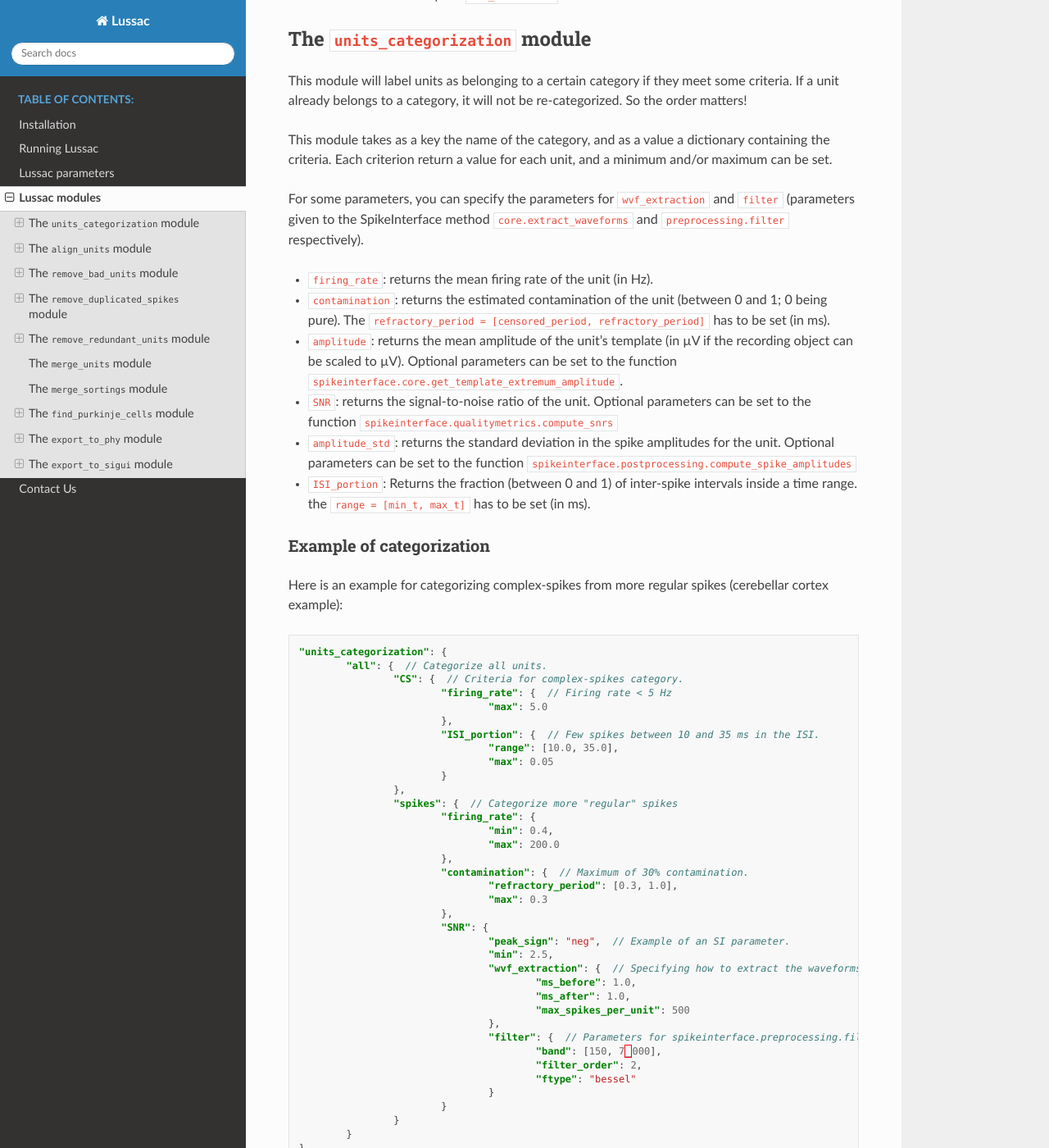
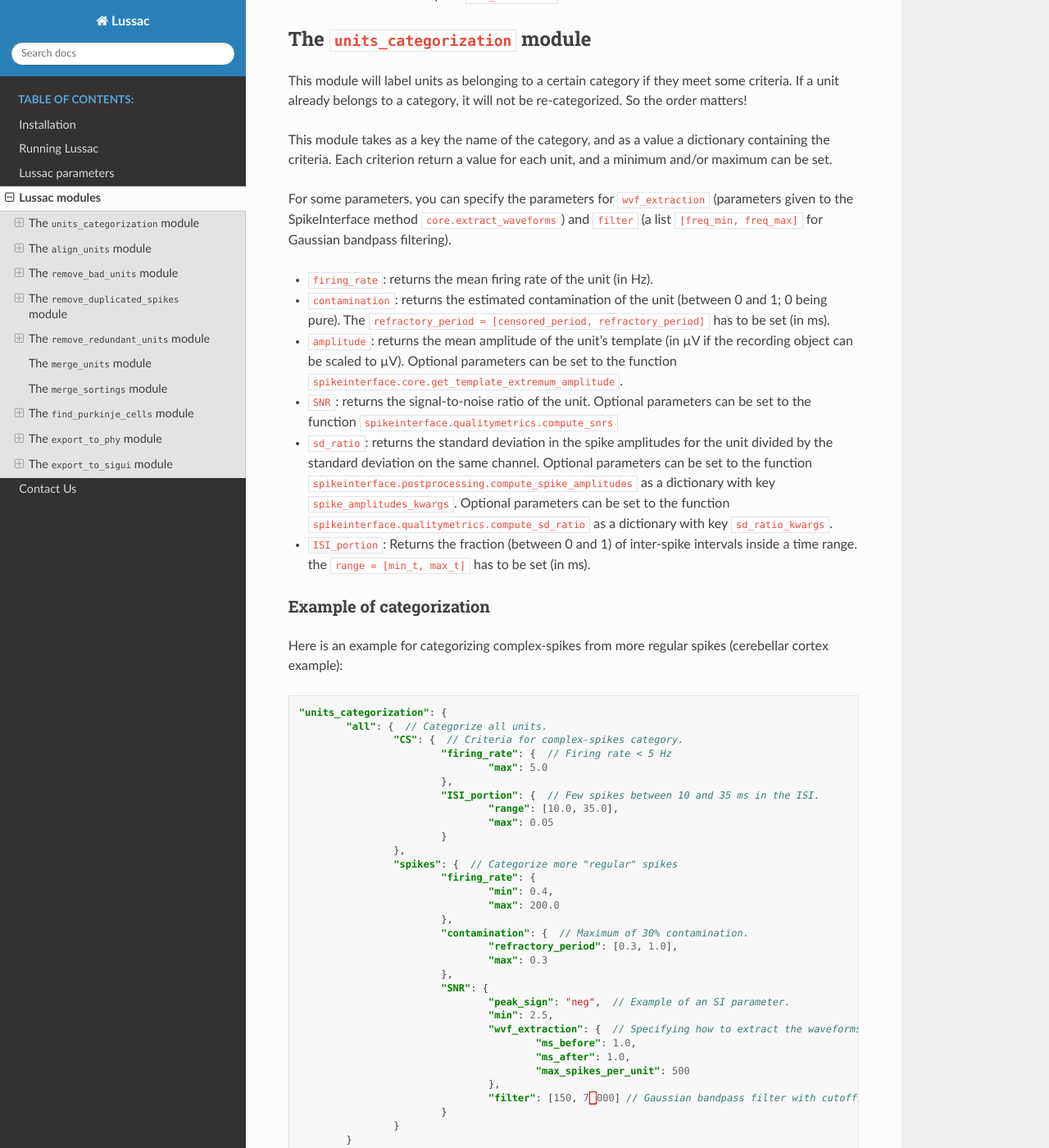
Before and after one commit to BarbourLab/lussac, a Sphinx documentation site: the page built from docs/source/modules.rst, in a window 1280 px wide and 1400 px high, scrolled down 250 px. Shown: the whole window at 82% size. Built offline with Sphinx 7.4.7 and the Read the Docs theme 2.0.0, drawn with Linux system fonts in a browser that asks for light colours; some of the changed text lies outside the part shown.

Commit message:
Switched to Gaussian filtering + `sd_ratio`
All filtering done is now a Gaussian filter
Switched from `amplitude_std` to `sd_ratio`

```diff
--- a/docs/source/modules.rst
+++ b/docs/source/modules.rst
@@ -13,13 +13,13 @@ This module will label units as belonging to a certain category if they meet som
 
 This module takes as a key the name of the category, and as a value a dictionary containing the criteria. Each criterion return a value for each unit, and a minimum and/or maximum can be set.
 
-For some parameters, you can specify the parameters for :code:`wvf_extraction` and :code:`filter` (parameters given to the SpikeInterface method :code:`core.extract_waveforms` and :code:`preprocessing.filter` respectively).
+For some parameters, you can specify the parameters for :code:`wvf_extraction` (parameters given to the SpikeInterface method :code:`core.extract_waveforms`) and :code:`filter` (a list :code:`[freq_min, freq_max]` for Gaussian bandpass filtering).
 
 - :code:`firing_rate`: returns the mean firing rate of the unit (in Hz).
 - :code:`contamination`: returns the estimated contamination of the unit (between 0 and 1; 0 being pure). The :code:`refractory_period = [censored_period, refractory_period]` has to be set (in ms).
 - :code:`amplitude`: returns the mean amplitude of the unit's template (in µV if the recording object can be scaled to µV). Optional parameters can be set to the function :code:`spikeinterface.core.get_template_extremum_amplitude`.
 - :code:`SNR`: returns the signal-to-noise ratio of the unit. Optional parameters can be set to the function :code:`spikeinterface.qualitymetrics.compute_snrs`
-- :code:`amplitude_std`: returns the standard deviation in the spike amplitudes for the unit. Optional parameters can be set to the function :code:`spikeinterface.postprocessing.compute_spike_amplitudes`
+- :code:`sd_ratio`: returns the standard deviation in the spike amplitudes for the unit divided by the standard deviation on the same channel. Optional parameters can be set to the function :code:`spikeinterface.postprocessing.compute_spike_amplitudes` as a dictionary with key :code:`spike_amplitudes_kwargs`. Optional parameters can be set to the function :code:`spikeinterface.qualitymetrics.compute_sd_ratio` as a dictionary with key :code:`sd_ratio_kwargs`.
 - :code:`ISI_portion`: Returns the fraction (between 0 and 1) of inter-spike intervals inside a time range. the :code:`range = [min_t, max_t]` has to be set (in ms).
 
 
@@ -58,11 +58,7 @@ Here is an example for categorizing complex-spikes from more regular spikes (cer
 						"ms_after": 1.0,
 						"max_spikes_per_unit": 500
 					},
-					"filter": {  // Parameters for spikeinterface.preprocessing.filter
-						"band": [150, 7_000],
-						"filter_order": 2,
-						"ftype": "bessel"
-					}
+					"filter": [150, 7_000] // Gaussian bandpass filter with cutoffs at 150 and 7,000 Hz.
 				}
 			}
 		}
@@ -140,8 +136,8 @@ Example of units removal
 			"firing_rate": {
 				"min": 1.0
 			},
-			"amplitude_std": {
-				"max": 80.0
+			"sd_ratio": {
+				"max": 2.0
 			}
 		}
 
```
Also changed, not shown: 5 other files.
